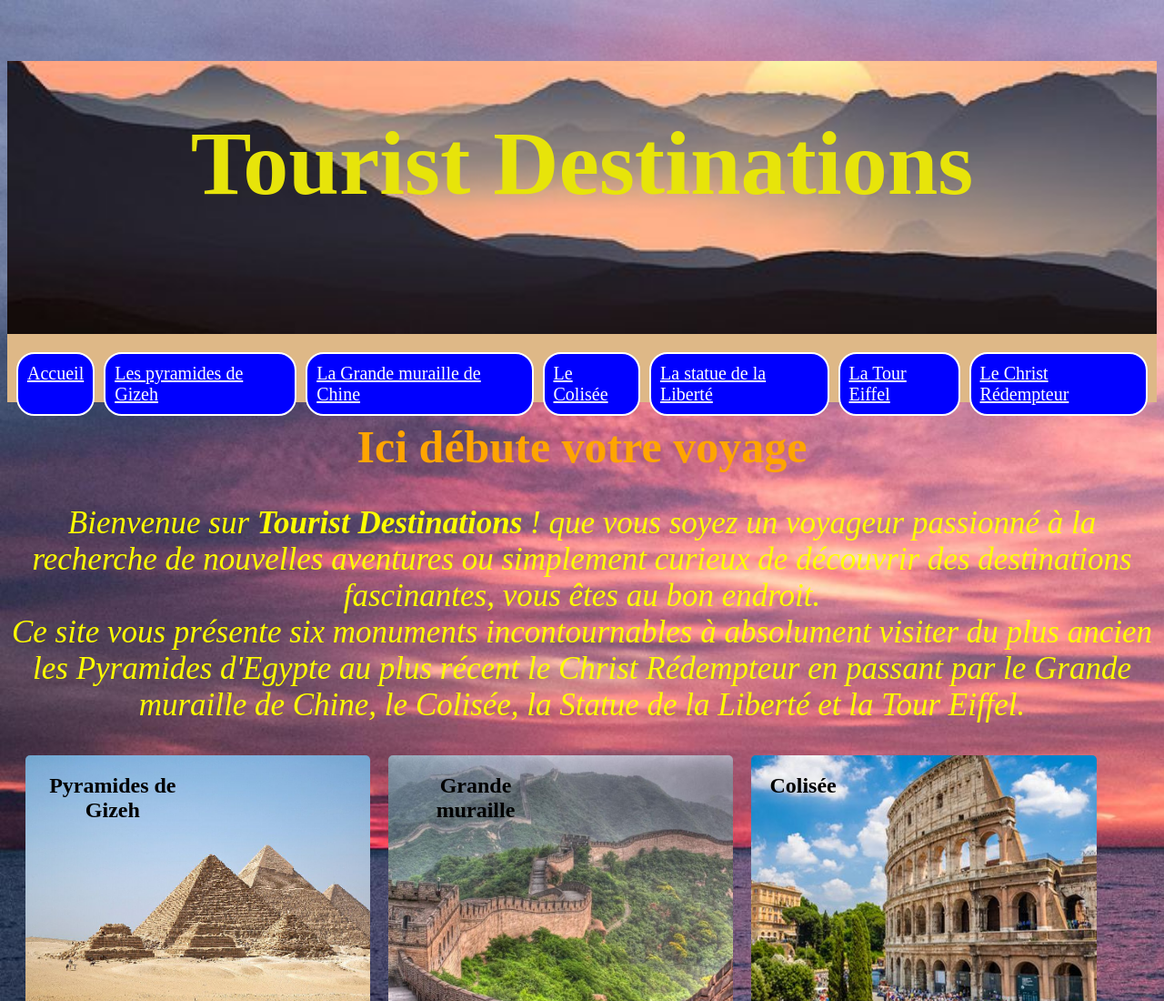
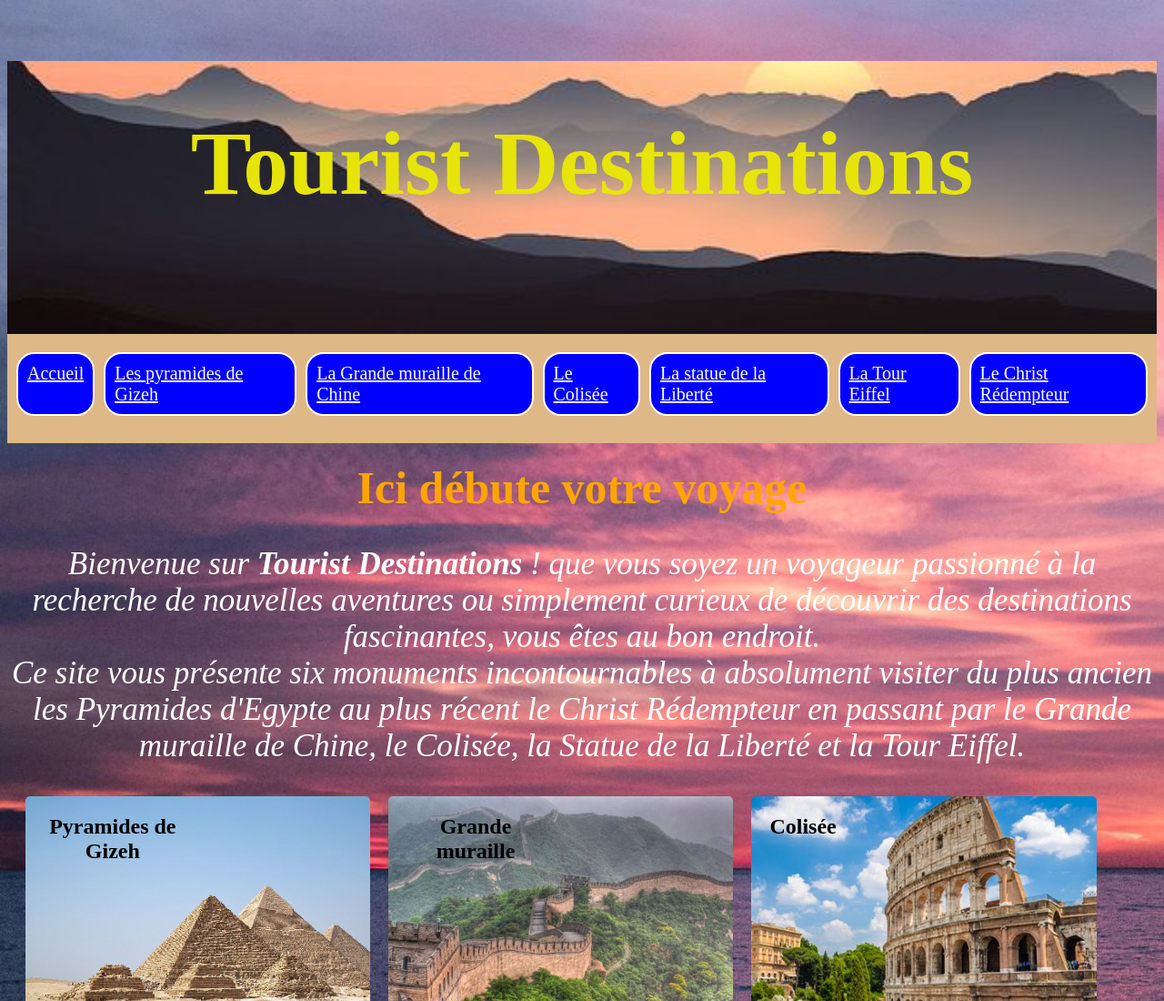
Before and after one commit to Ahiadesire/Ahiadesire.github.io, a plain HTML site: page index.html in a window 1280 px wide. Shown: the top 1100 px of the page at 91% size. Drawn offline with Linux system fonts and the light colour scheme.

Commit message:
Add files via upload

```diff
--- a/index.css
+++ b/index.css
@@ -25,7 +25,7 @@ body{
 .c{
     background-color: burlywood;
     width: 100%;
-    height: 65px;
+    height: 110px;
     padding-top: 10px;
     font-size: 20px;
     text-decoration: none;
@@ -68,7 +68,7 @@ body{
 .h{
     text-align: center;
     font-size: 35px;
-    color:yellow;
+    color:white;
 }
     .i{
         color: black;
@@ -199,7 +199,7 @@ body{
     .il{
 
      width: 100%;
-    height: 950px;
+    height: 1050px;
     padding: 0%;
     background-size: contain;
     margin-bottom: 2080px;
```
